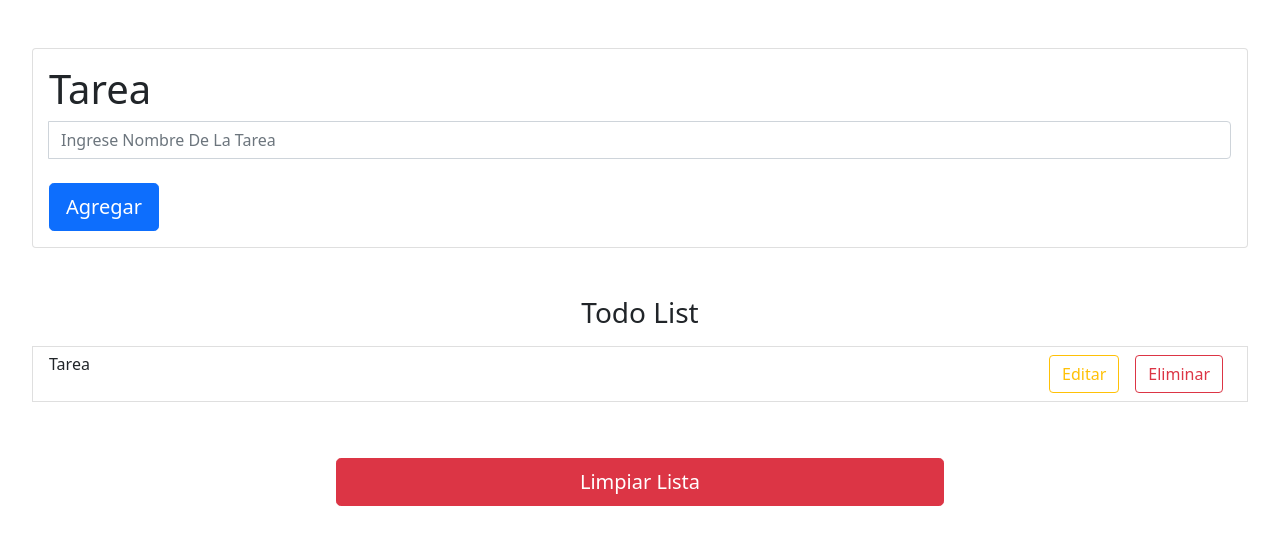
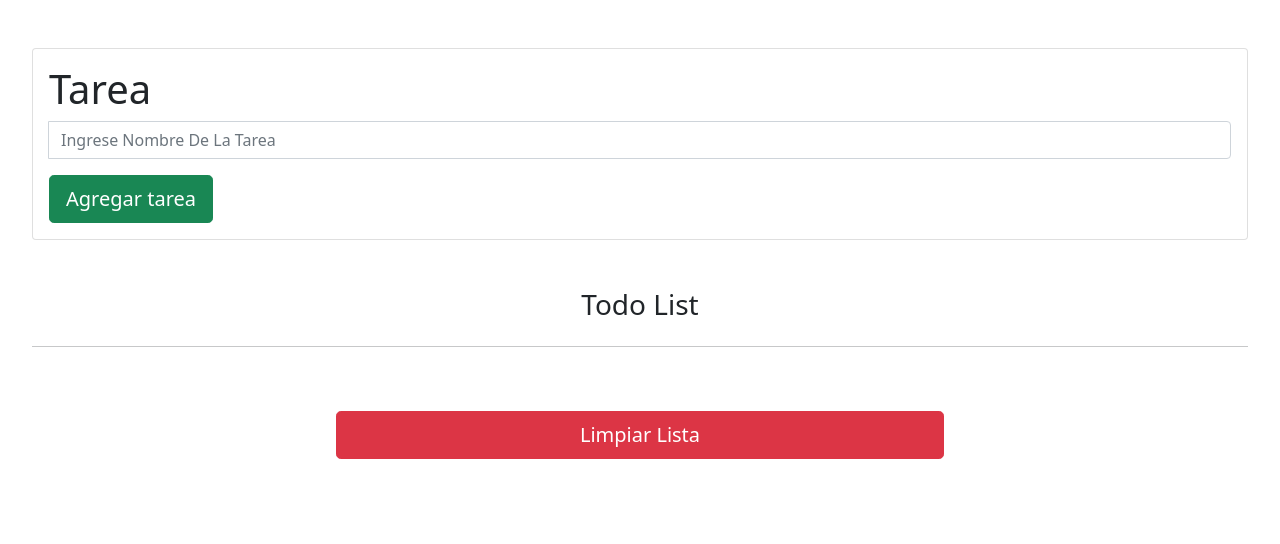
Before and after one commit to spartanfenix/AppTodoReact, a React (Create React App) app: page / in a window 1280 px wide. Shown: the top 544 px of the page. Built offline with nearby package versions, Linux system fonts and the light colour scheme.

Commit message:
Todo listo falta agregar de nuevo el api

```diff
--- a/src/App.js
+++ b/src/App.js
@@ -6,6 +6,7 @@ import TodoList from "./components/TodoList";
 import TodoInput from "./components/TodoInput";
 
 import "bootstrap/dist/css/bootstrap.min.css";
+import { v4 as uuid } from "uuid";
 
 class App extends Component {
   // const [todos, setTodos] = useState([]);
@@ -25,7 +26,7 @@ class App extends Component {
 
   state = {
     items: [],
-    id: 0,
+    id: uuid(),
     item: "",
     editItem: false,
   };
@@ -37,18 +38,39 @@ class App extends Component {
 
     const newItem = {
       id: this.state.id,
-      item: this.state.item,
+      title: this.state.item,
     };
 
-    console.log(newItem);
+    //console.log(newItem);
 
     const updateItems = [...this.state.items, newItem];
 
     this.setState({
       items: updateItems,
       item: "",
-      id: this.id,
+      id: uuid(),
       editItem: false,
+    });
+  };
+
+  clearList = () => {
+    this.setState({ items: [] });
+  };
+
+  handleDelete = (id) => {
+    const filteredItems = this.state.items.filter((item) => item.id !== id);
+    this.setState({ items: filteredItems });
+  };
+
+  handleEdit = (id) => {
+    const filteredItems = this.state.items.filter((item) => item.id !== id);
+    const selectedItem = this.state.items.find((item) => item.id === id);
+
+    this.setState({
+      items: filteredItems,
+      item: selectedItem.title,
+      editItem: true,
+      id: id,
     });
   };
   render() {
@@ -59,10 +81,16 @@ class App extends Component {
             item={this.state.item}
             handleChange={this.handleChange}
             handleSubmit={this.handleSubmit}
+            editItem={this.state.editItem}
           ></TodoInput>
         </section>
         <section className="List-All">
-          <TodoList></TodoList>
+          <TodoList
+            items={this.state.items}
+            clearList={this.clearList}
+            handleDelete={this.handleDelete}
+            handleEdit={this.handleEdit}
+          ></TodoList>
         </section>
       </div>
     );
--- a/src/components/TodoInput.js
+++ b/src/components/TodoInput.js
@@ -2,7 +2,7 @@ import React, { Component } from "react";
 
 export default class TodoInput extends Component {
   render() {
-    const { item, handleChange, handleSubmit } = this.props;
+    const { item, handleChange, handleSubmit, editItem } = this.props;
     return (
       <div className="card card-body my-3">
         <form onSubmit={handleSubmit}>
@@ -17,8 +17,15 @@ export default class TodoInput extends Component {
               onChange={handleChange}
             />
           </div>
-          <button type="submit" className="btn btn-lg btn-primary mt-4">
-            Agregar
+          <button
+            type="submit"
+            className={
+              editItem
+                ? "btn btn-lg btn-warning mt-3"
+                : "btn btn-lg btn-success mt-3"
+            }
+          >
+            {editItem ? "Editar tarea" : "Agregar tarea"}
           </button>
         </form>
       </div>
--- a/src/components/TodoItem.js
+++ b/src/components/TodoItem.js
@@ -2,15 +2,20 @@ import React, { Component } from "react";
 
 export default class TodoItem extends Component {
   render() {
+    const { title, handleDelete, handleEdit } = this.props;
     return (
       <li className="list-group-item text-capitalize d-flex justify-content-between my-2">
-        <h6>tarea</h6>
+        <h6>{title}</h6>
         <div className="todo-icon">
           <span className="mx-2 text-success">
-            <button class="btn btn-outline-warning">Editar</button>
+            <button className="btn btn-outline-warning" onClick={handleEdit}>
+              Editar
+            </button>
           </span>
           <span className="mx-2 text-success">
-            <button class="btn btn-outline-danger">Eliminar</button>
+            <button className="btn btn-outline-danger" onClick={handleDelete}>
+              Eliminar
+            </button>
           </span>
         </div>
       </li>
--- a/src/components/TodoList.js
+++ b/src/components/TodoList.js
@@ -3,14 +3,26 @@ import TodoItem from "./TodoItem";
 
 export default class TodoList extends Component {
   render() {
+    const { items, clearList, handleDelete, handleEdit } = this.props;
     return (
       <ul className="list-group my-5">
         <h3 className="text-capitalize">todo list</h3>
-        <TodoItem></TodoItem>
-        <div class="d-grid gap-2 col-6 mx-auto">
+        {items.map((item) => {
+          return (
+            <TodoItem
+              key={item.id}
+              title={item.title}
+              handleDelete={() => handleDelete(item.id)}
+              handleEdit={() => handleEdit(item.id)}
+            ></TodoItem>
+          );
+        })}
+        <hr></hr>
+        <div className="d-grid gap-2 col-6 mx-auto">
           <button
             type="button"
             className="btn btn-danger btn-lg text-capitalize mt-5"
+            onClick={clearList}
           >
             Limpiar lista
           </button>
```
Also changed, not shown: src/App.css (line endings or trailing spaces).
